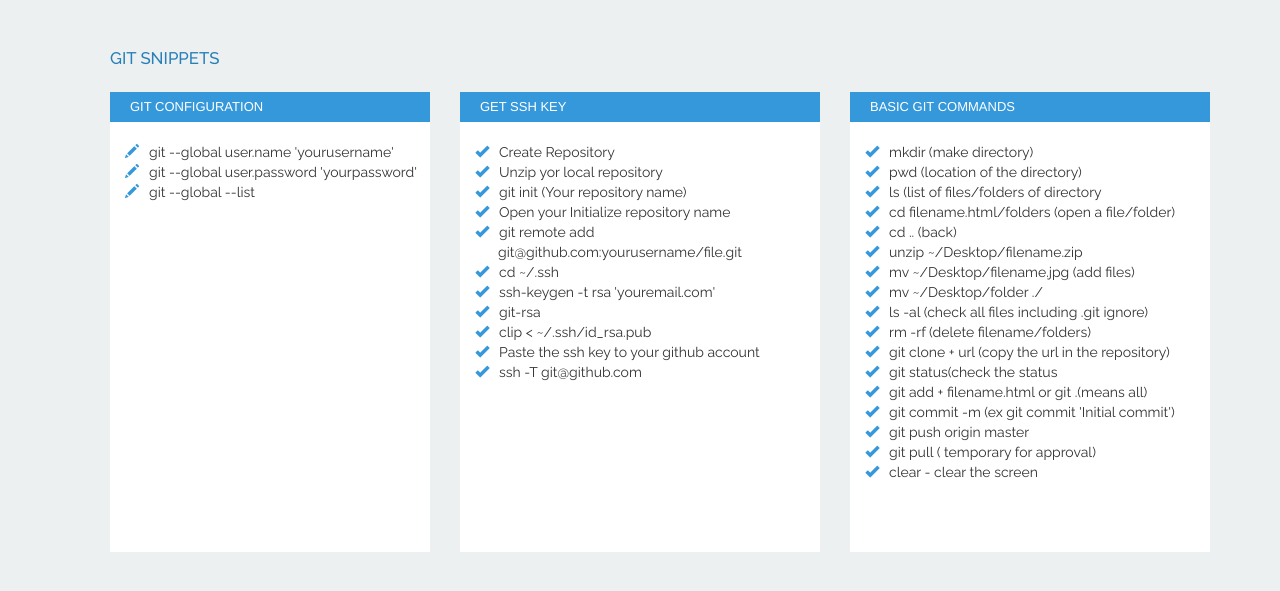
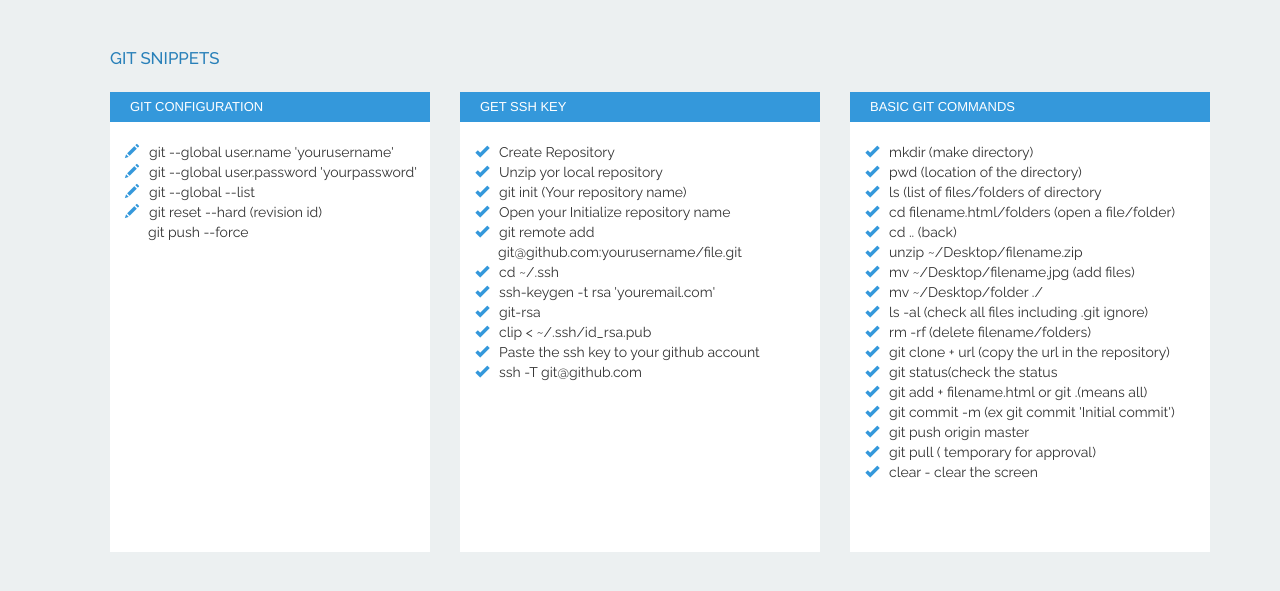
Before and after one commit to zaldypadilla/snippets, a plain HTML site: page git.html in a window 1280 px wide. Shown: the part 61-652 px from the top of the page. Drawn offline with nearby package versions, Linux system fonts and the light colour scheme.

Commit message:
Add git snippet reset --hard and push --force to go back to the last push commited and update

```diff
--- a/git.html
+++ b/git.html
@@ -51,6 +51,8 @@
                 <li><i class="glyphicon glyphicon-pencil icon-color"></i>git --global user.name 'yourusername'</li>
                 <li><i class="glyphicon glyphicon-pencil icon-color"></i>git --global user.password 'yourpassword'</li>
                 <li><i class="glyphicon glyphicon-pencil icon-color"></i>git --global --list</li>
+                <li><i class="glyphicon glyphicon-pencil icon-color"></i>git reset --hard (revision id)</li>
+                <li><span class="spacing">git push --force</span></li>
               </ul>
         </div>
         <div class="col-md-4">
```
